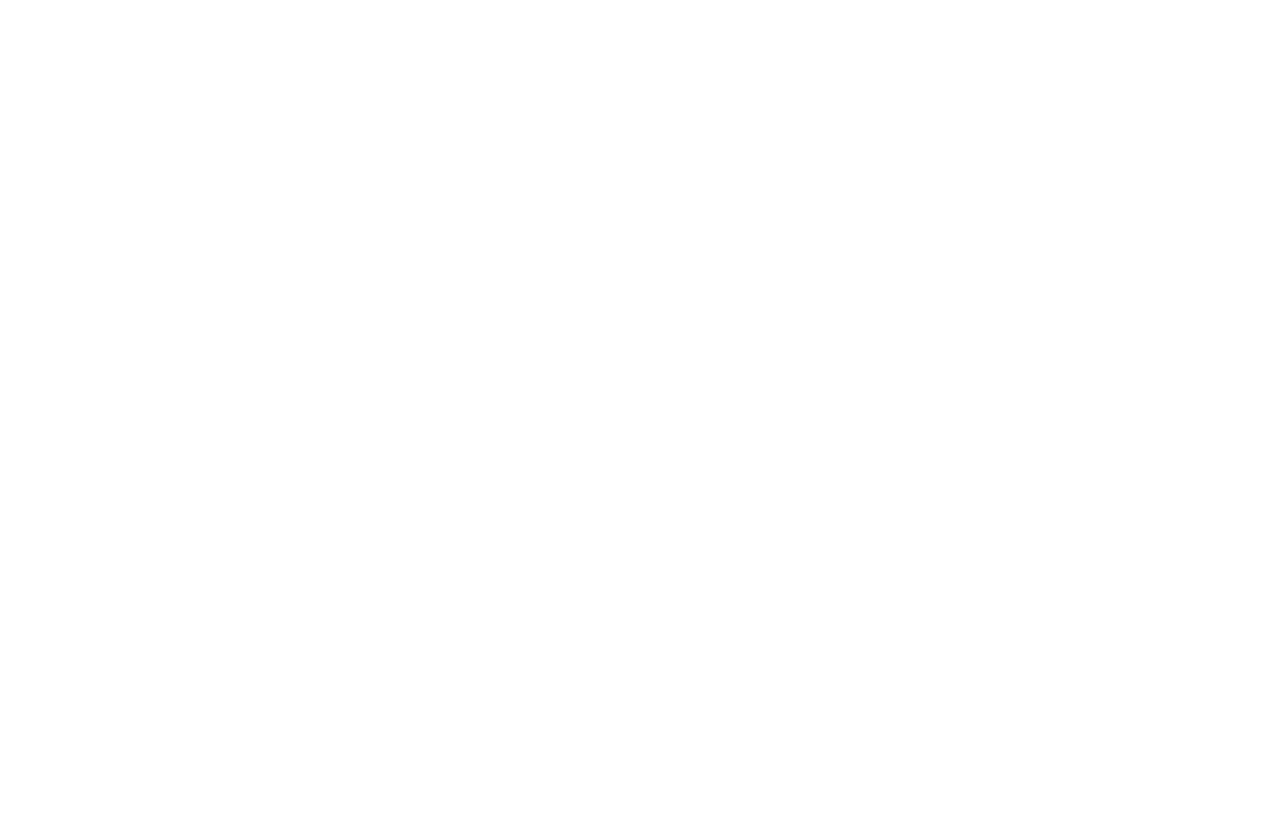
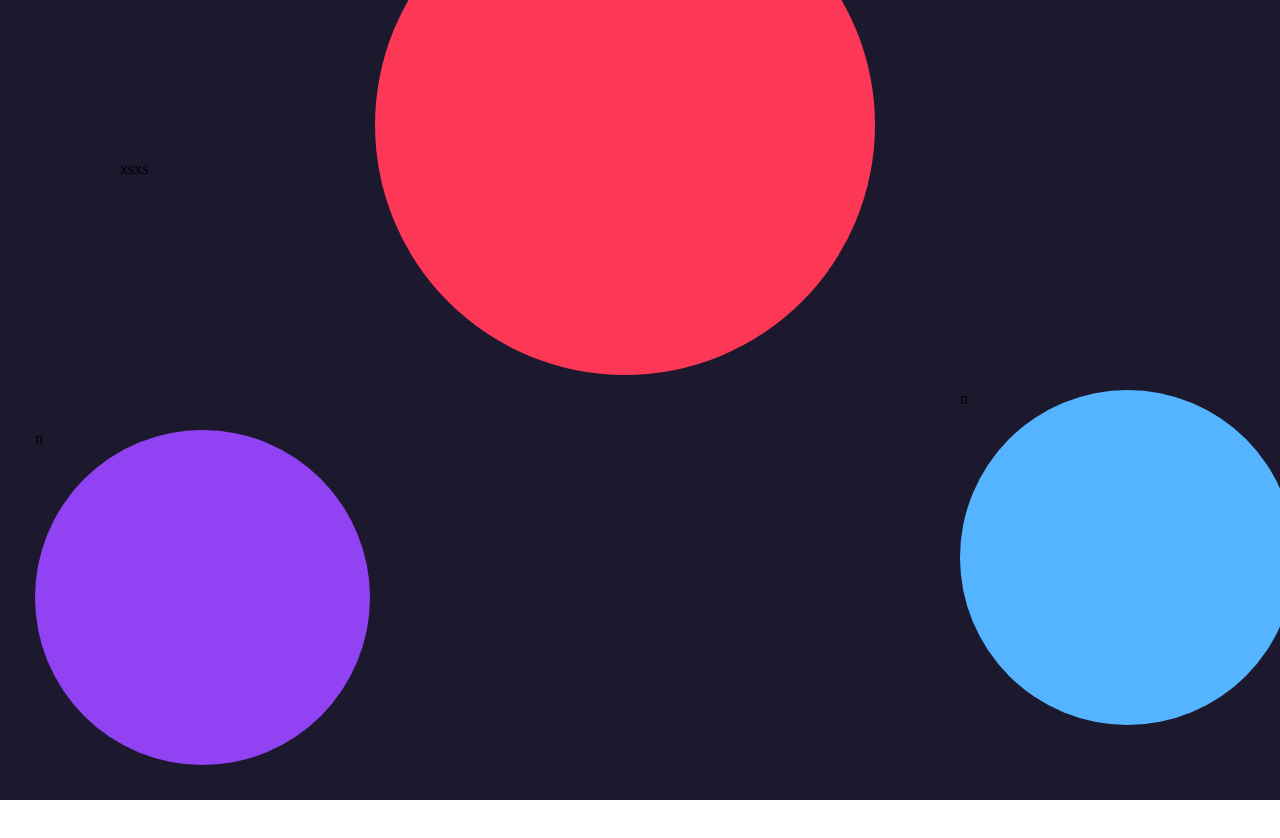
Before and after one commit to donabilardo/alina_wb, a plain HTML site: page index.html in a window 1280 px wide. Before the commit the page ends 800 px from the top, so only its background shows below. Drawn offline with Linux system fonts and the light colour scheme.

Commit message:
Add link to Alina pages and base structure

```diff
--- a/css/style.scss
+++ b/css/style.scss
@@ -0,0 +1,61 @@
+$bg: #1C182E;
+$red-circle: #FC3856;
+$purple-circle: #9143F3;
+$blue-circle: #54B4FF;
+
+div {
+    box-sizing: border-box;
+}
+
+.container {
+    width: 100vw;
+    height: 100vh;
+    background-color: $bg;
+    display: flex;
+    align-items: center;
+    justify-content: center;
+}
+
+.product_box {
+    width: 1040px;
+    height: 480px;
+    position: absolute;
+    z-index: 1;
+}
+
+.product__box-red-circle {
+    background-color: $red-circle;
+    border-radius: 50%;
+    position: relative;
+    width: 500px;
+    height: 500px;
+    left: -15px;
+    top: 60px;
+}
+
+.product__box-purple-circle {
+    background-color: $purple-circle;
+    border-radius: 50%;
+    position: relative;
+    width: 335px;
+    height: 335px;
+    left: -355px;
+    top: 115px;
+}
+
+.product__box-blue-circle {
+    background-color: $blue-circle;
+    border-radius: 50%;
+    position: relative;
+    width: 335px;
+    height: 335px;
+    left: 570px;
+    top: -260px;
+}
+
+.product__box-1 {
+    width: 1040px;
+    height: 480px;
+    position: absolute;
+    z-index: 2;
+}
--- a/index.html
+++ b/index.html
@@ -11,6 +11,16 @@
     </head>
 
     <body>
+        <div class="container">
+            <div class="product__box">
+                <div class="product__box-red-circle">n</div>
+                <div class="product__box-purple-circle">n</div>
+                <div class="product__box-blue-circle">n</div>
+            </div>
+            <div class="product__box-1">
+                xsxs
+            </div>
+        </div>
 
     </body>
 
```
Also changed, not shown: css/style.css, img/knopka_zakazat.png (added), img/product1.png (added), img/product2.png (added), img/product3.png (added), 3 other files.
